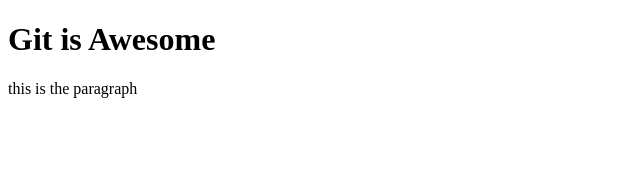
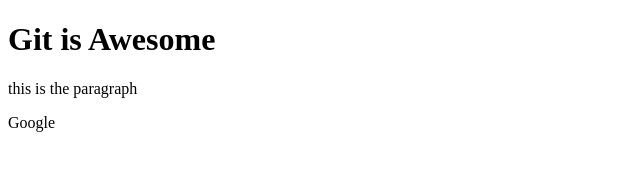
Before and after one commit to soroar42/gitProject, a plain HTML site: page index.html in a window 1280 px wide. Shown: the full height of the page, 0-640 px from the left. Drawn offline with Linux system fonts and the light colour scheme.

Commit message:
New link Added

```diff
--- a/index.html
+++ b/index.html
@@ -8,5 +8,6 @@
 <body>
     <h1>Git is Awesome</h1>
     <p> this is the paragraph</p>
+    <a> <link rel="stylesheet" href="www.google.com">Google</a>
 </body>
 </html>
```
